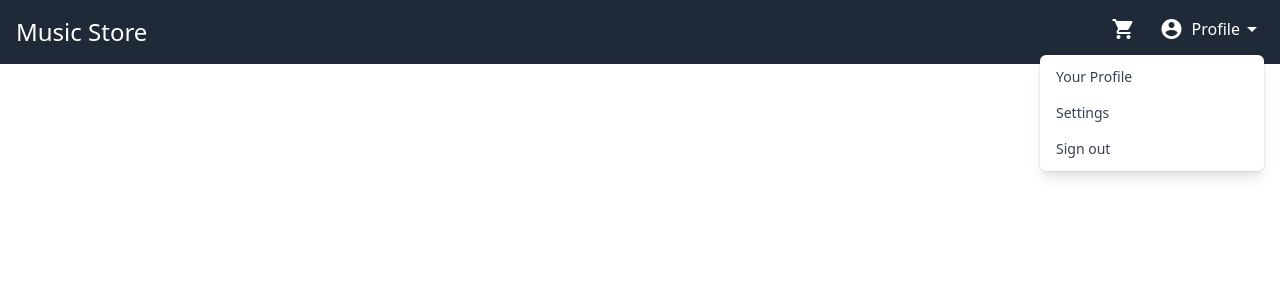
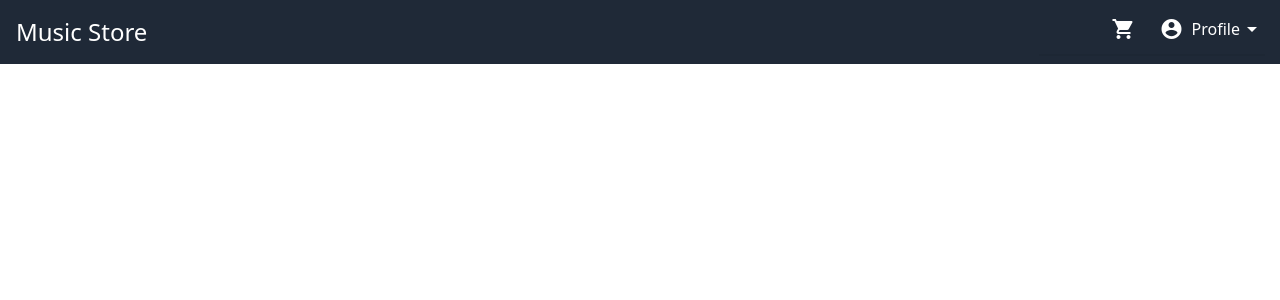
Before and after one commit to frontenddevtrainer/testing-demo-project, an Angular app: page / in a window 1280 px wide. Shown: the top 300 px of the page. Built offline with nearby package versions, Linux system fonts and the light colour scheme.

Commit message:
Verify links are present.

```diff
--- a/package.json
+++ b/package.json
@@ -6,6 +6,7 @@
     "start": "ng serve",
     "build": "ng build",
     "watch": "ng build --watch --configuration development",
+    "coverage": "ng test --no-watch --code-coverage",
     "test": "ng test"
   },
   "private": true,
--- a/src/app/app.component.html
+++ b/src/app/app.component.html
@@ -1 +1 @@
-<app-header [heading]="'Music Store'"></app-header>
+<app-header [heading]="'Music Store'" [links]="links"></app-header>
--- a/src/app/app.component.ts
+++ b/src/app/app.component.ts
@@ -1,10 +1,16 @@
 import { Component } from '@angular/core';
+import { Link } from './interfaces/Link';
 
 @Component({
   selector: 'app-root',
   templateUrl: './app.component.html',
-  styleUrls: ['./app.component.css']
+  styleUrls: ['./app.component.css'],
 })
 export class AppComponent {
   title = 'testing-demo-project';
+
+  links: Link[] = [
+    { link: '/profile', title: 'Profile' },
+    { link: '/dashboard', title: 'Dashboard' },
+  ];
 }
--- a/src/app/component/header/header.component.html
+++ b/src/app/component/header/header.component.html
@@ -1,5 +1,5 @@
 <header class="bg-gray-800 text-white p-4 flex justify-between items-center">
-  <h1 class="text-2xl">{{heading}}</h1>
+  <h1 class="text-2xl">{{ heading }}</h1>
   <div class="flex items-center">
     <!-- Cart Icon -->
     <a href="#" class="mr-6">
@@ -7,11 +7,17 @@
     </a>
 
     <!-- Profile Dropdown -->
-    <div class="relative inline-block text-left">
-      <button type="button" class="inline-flex items-center">
+    <div data-testid="profile-dropdown" class="relative inline-block text-left">
+      <button
+        type="button"
+        class="inline-flex items-center"
+        (click)="showMenu = !showMenu"
+      >
         <span class="material-icons"> account_circle </span>
         <span class="ml-2">Profile</span>
-        <span class="material-icons"> arrow_drop_down </span>
+        <span data-testid="menu-arrow" class="material-icons">
+          {{ showMenu ? "arrow_drop_up" : "arrow_drop_down" }}
+        </span>
       </button>
       <div
         class="origin-top-right absolute right-0 mt-2 w-56 rounded-md shadow-lg bg-white ring-1 ring-black ring-opacity-5"
@@ -21,24 +27,14 @@
           role="menu"
           aria-orientation="vertical"
           aria-labelledby="options-menu"
+          *ngIf="showMenu"
         >
           <a
-            href="#"
+            *ngFor="let link of links"
+            [routerLink]="link.link"
             class="block px-4 py-2 text-sm text-gray-700 hover:bg-gray-100"
             role="menuitem"
-            >Your Profile</a
-          >
-          <a
-            href="#"
-            class="block px-4 py-2 text-sm text-gray-700 hover:bg-gray-100"
-            role="menuitem"
-            >Settings</a
-          >
-          <a
-            href="#"
-            class="block px-4 py-2 text-sm text-gray-700 hover:bg-gray-100"
-            role="menuitem"
-            >Sign out</a
+            >{{ link.title }}</a
           >
         </div>
       </div>
--- a/src/app/component/header/header.component.ts
+++ b/src/app/component/header/header.component.ts
@@ -1,12 +1,16 @@
 import { Component, Input } from '@angular/core';
+import { Link } from 'src/app/interfaces/Link';
+
 
 @Component({
   selector: 'app-header',
   templateUrl: './header.component.html',
-  styleUrls: ['./header.component.css']
+  styleUrls: ['./header.component.css'],
 })
 export class HeaderComponent {
 
-    @Input() heading : string = "Application Header";
+  showMenu: boolean = false;
 
+  @Input() heading: string = 'Application Header';
+  @Input() links: Link[] = [];
 }
--- /dev/null
+++ b/src/app/interfaces/Link.ts
@@ -0,0 +1,4 @@
+export interface Link {
+    link: string,
+    title: string
+}
```
Also changed, not shown: src/app/testutls/page-objects/header.ts (added, +17 -0 lines), 1 other file (tests, documents, lock files or other folders).
